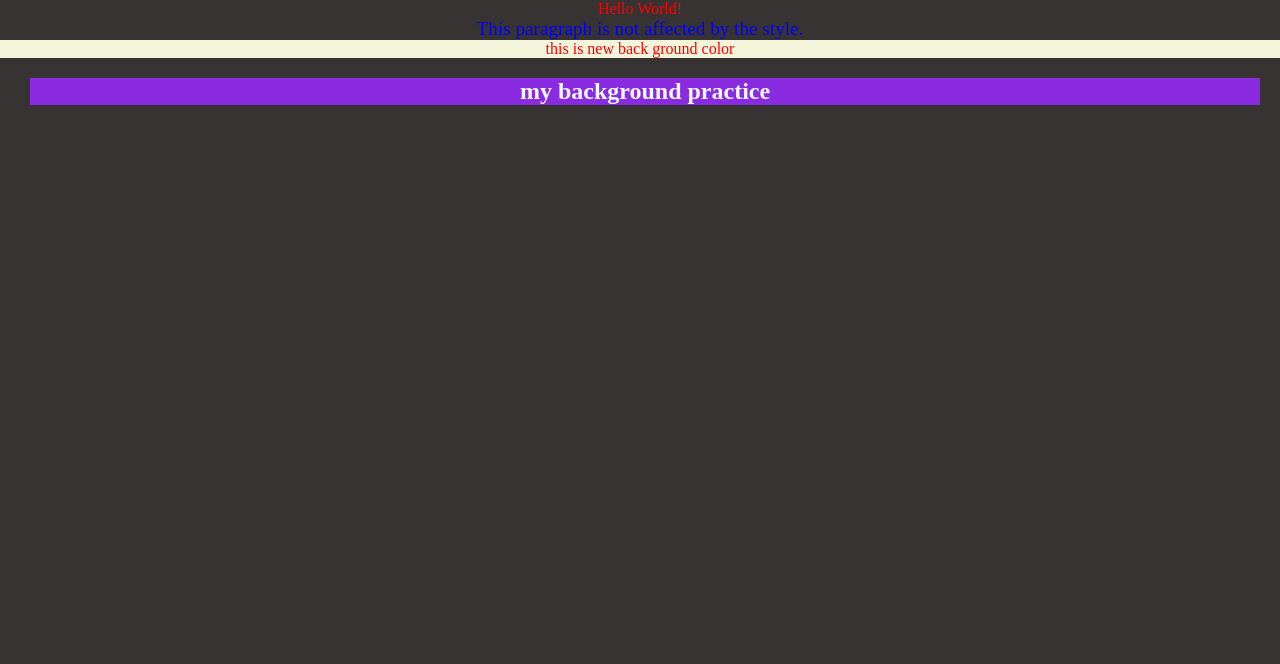
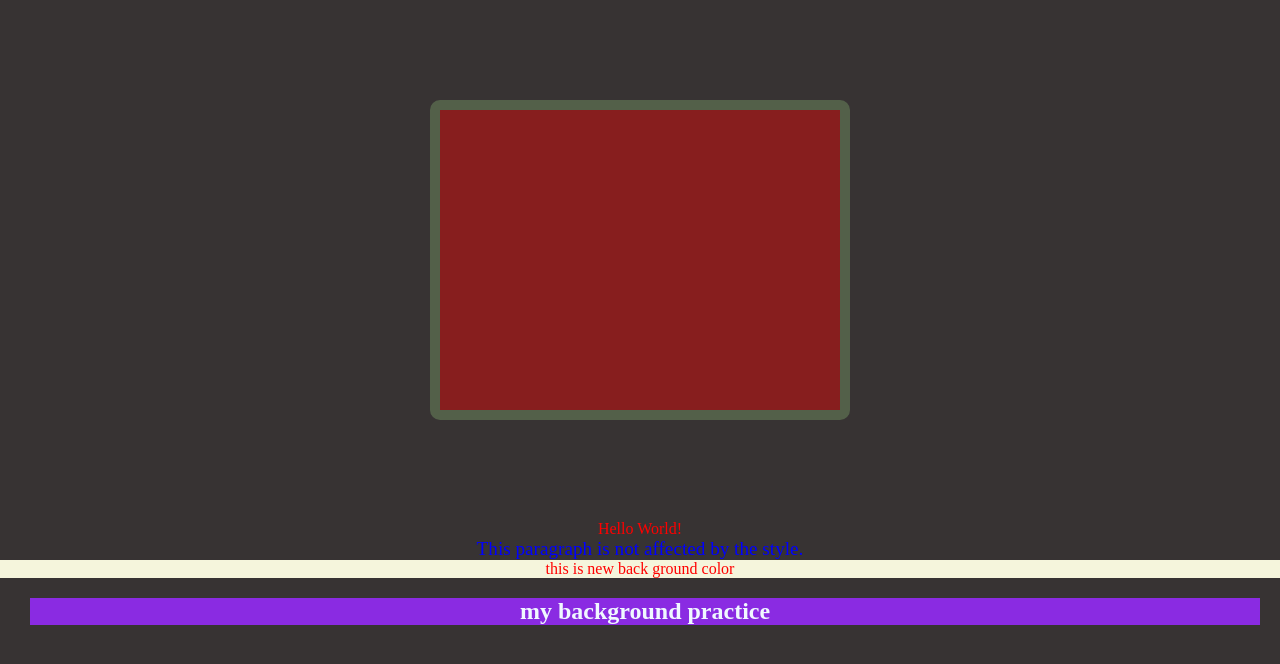
Before and after one commit to Web-dev-mehedi/css-practice-projects, a plain HTML site: page index.html in a window 1280 px wide. Drawn offline with Linux system fonts and the light colour scheme.

Commit message:
adding background color and border and opacity

```diff
--- a/index.html
+++ b/index.html
@@ -9,6 +9,9 @@
 
 </head>
 <body>
+    <div class="colorx">
+
+    </div>
     <p id="para1">Hello World!</p>
 <p class="para2">This paragraph is not affected by the style.</p>
 
--- a/style.css
+++ b/style.css
@@ -28,3 +28,17 @@ background-color: blueviolet;
 /* background: ; */
 margin:20px 20px 10px 30px;
     }
+    .colorx{
+       background-color: red;
+       width: 400px;
+       height: 300px;
+       /* justify-content:right; */
+    /* display: block; */
+margin: auto;
+border: 10px solid rgb(125, 165, 107);
+border-radius: 10px;
+margin-top: 100px;
+margin-bottom: 100px;
+opacity: 40%;
+
+}
```
